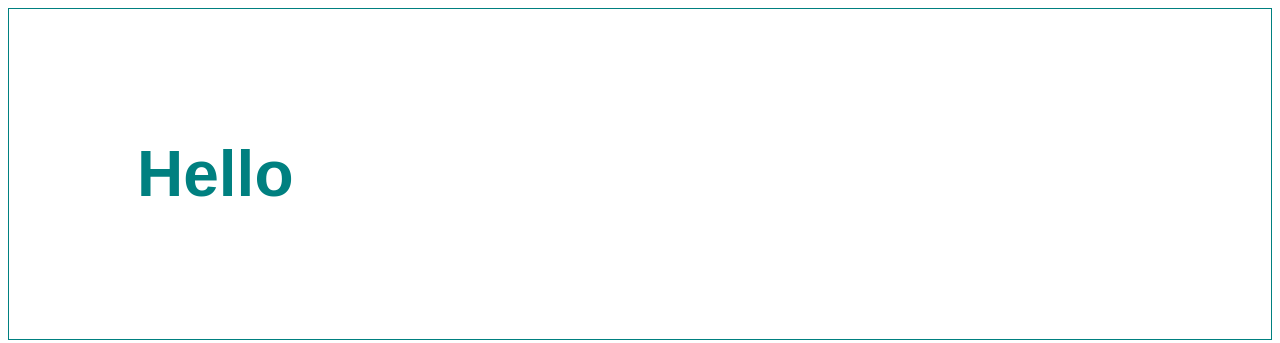
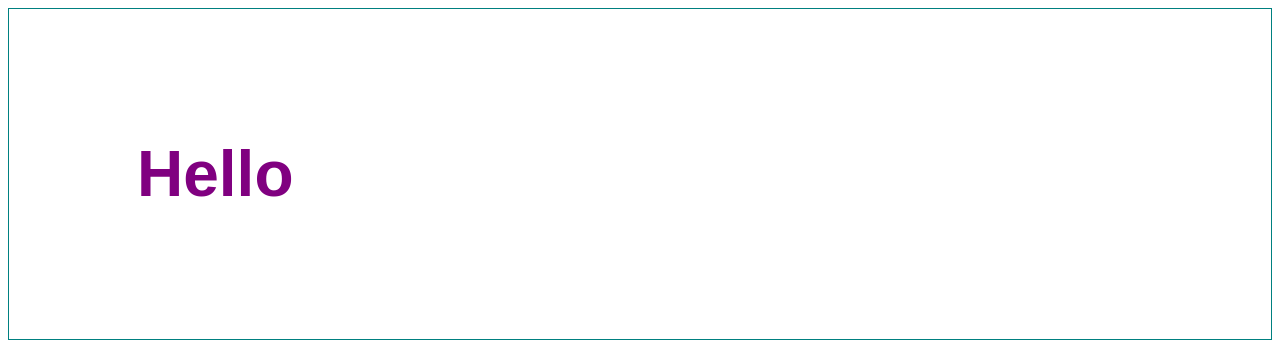
Before and after one commit to LauraNevo/test-page, a website: page index.html in a window 1280 px wide. Drawn offline with Linux system fonts and the light colour scheme.

Commit message:
colour changed to purple

```diff
--- a/index.html
+++ b/index.html
@@ -4,7 +4,7 @@
 
       <style>
         h1 {
-          color: teal;
+          color: purple;
           font-size: 4em;
           border: 1px teal solid;
           font-family: fantasy;
```
